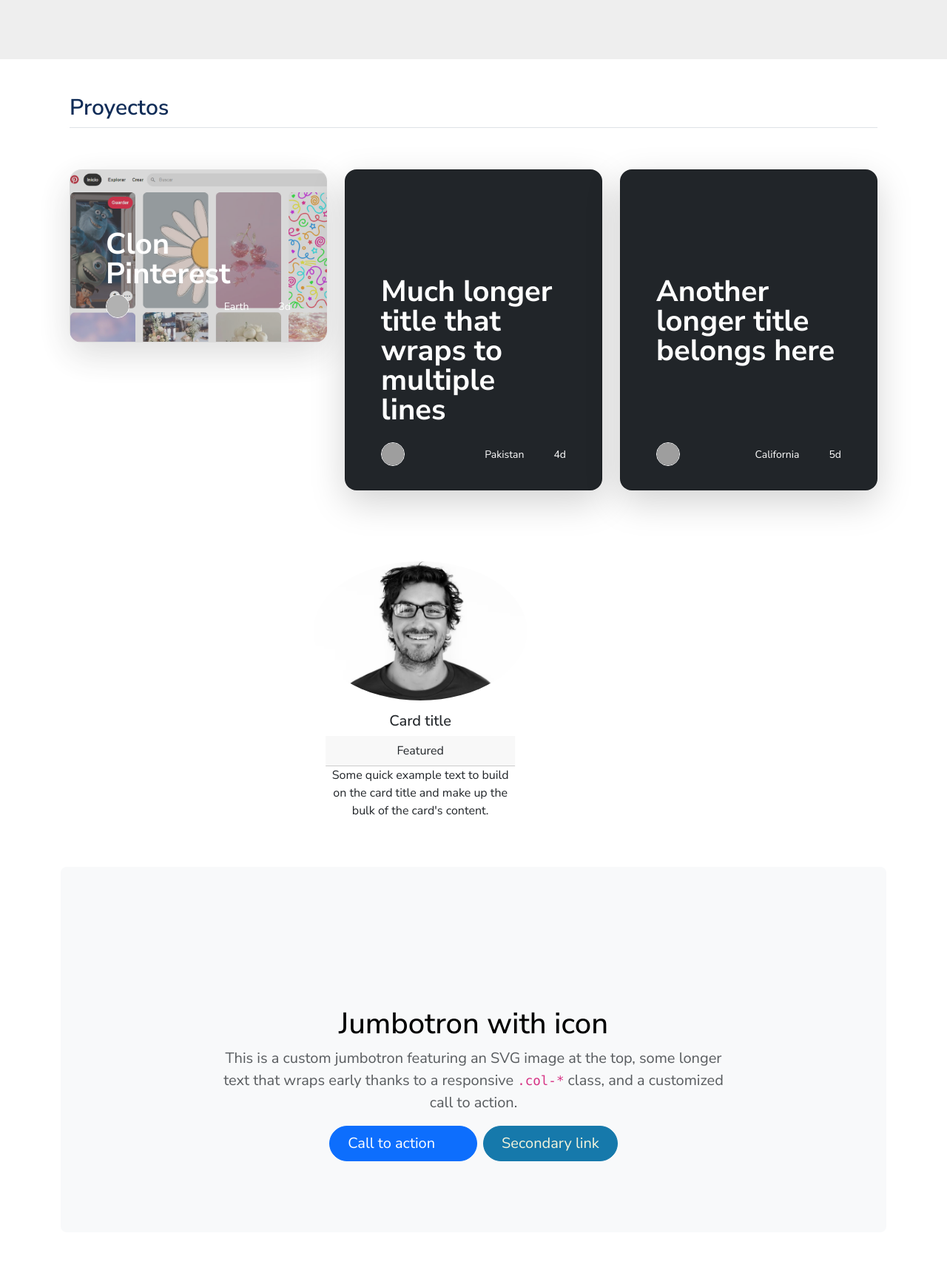
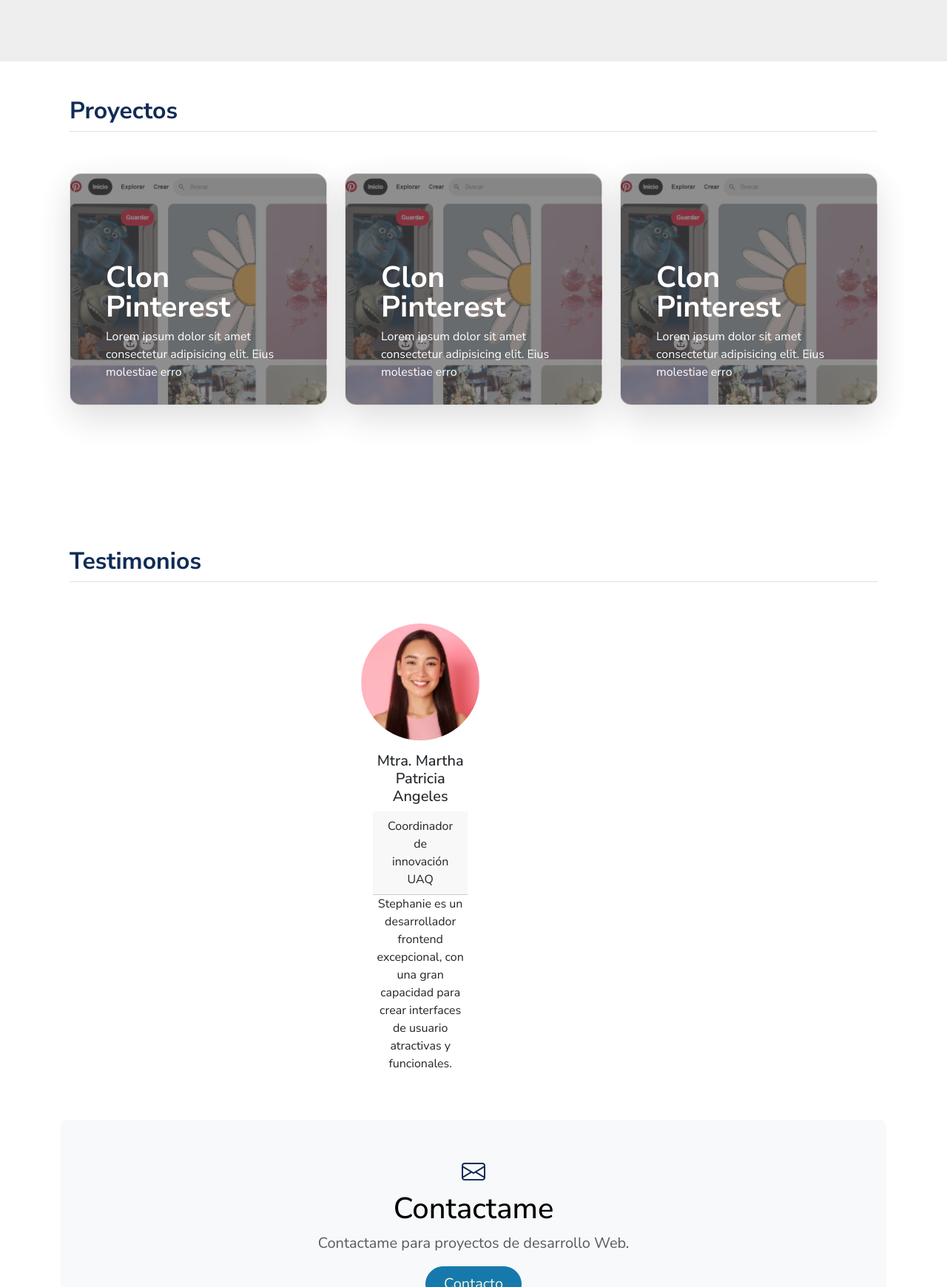
Before and after one commit to Laurean04/Laurean04.github.io, a plain HTML site: page index.html in a window 1280 px wide. Shown: the part 1060-2800 px from the top of the page at 74% size. Drawn offline with nearby package versions, Linux system fonts and the light colour scheme; grey boxes are pictures that could not be loaded.

Commit message:
Segunda version
Se modifico seccion de contacto y footer

```diff
--- a/index.html
+++ b/index.html
@@ -15,6 +15,8 @@
         integrity="sha384-QWTKZyjpPEjISv5WaRU9OFeRpok6YctnYmDr5pNlyT2bRjXh0JMhjY6hW+ALEwIH" crossorigin="anonymous">
     <!--Iconos Bootstrap-->
     <link rel="stylesheet" href="https://cdn.jsdelivr.net/npm/bootstrap-icons@1.11.3/font/bootstrap-icons.min.css">
+    <!-- Favicon -->
+  <link rel="shortcut icon" href="/assets/img/code-square.svg" type="image/x-icon">
     <!--Hoja de estilos-->
     <link rel="stylesheet" href="style.css">
     <title>Stephanie Vieyra</title>
@@ -59,7 +61,7 @@
         </section>
         <section id="habilidades">
             <div class="container px-4 py-5" id="hanging-icons">
-                <h2 class="pb-2 border-bottom subtitulo">Habilidades</h2>
+                <h2 class="pb-2 border-bottom subtitulo fw-bold">Habilidades</h2>
                 <div class="row g-4 py-5 row-cols-1 row-cols-lg-3">
                     <div class="col d-flex align-items-start">
                         <div
@@ -97,102 +99,89 @@
         </section>
         <section id="proyectos">
             <div class="container px-4 py-5" id="custom-cards">
-                <h2 class="pb-2 border-bottom subtitulo">Proyectos</h2>
-
+                <h2 class="pb-2 border-bottom subtitulo fw-bold">Proyectos</h2>
                 <div class="row row-cols-1 row-cols-lg-3 align-items-stretch g-4 py-5">
+                    <!--Card Proyecto-->
                     <div class="col">
                         <div
-                            class="img-proyecto1 card card-cover h-90 overflow-hidden text-bg-white rounded-4 shadow-lg">
+                            class="img-proyecto1 card card-cover h-100 overflow-hidden text-bg-white rounded-4 shadow-lg">
                             <div class="d-flex flex-column h-100 p-5 pb-3 text-white text-shadow-1">
-                                <h3 class="pt-2 mt-4 mb-2 display-6 lh-1 fw-bold">Clon Pinterest</h3>
-                                <ul class="d-flex list-unstyled mt-auto">
-                                    <li class="me-auto">
-                                        <img src="https://github.com/twbs.png" alt="Bootstrap" width="32" height="32"
-                                            class="rounded-circle border border-white">
-                                    </li>
-                                    <li class="d-flex align-items-center me-3">
-                                        <svg class="bi me-2" width="1em" height="1em">
-                                            <use xlink:href="#geo-fill"></use>
-                                        </svg>
-                                        <small>Earth</small>
-                                    </li>
-                                    <li class="d-flex align-items-center">
-                                        <svg class="bi me-2" width="1em" height="1em">
-                                            <use xlink:href="#calendar3"></use>
-                                        </svg>
-                                        <small>3d</small>
-                                    </li>
-                                </ul>
+                                <h3 class="pt-5 mt-4 mb-2 display-6 lh-1 fw-bold">Clon Pinterest</h3>
+                                <p>Lorem ipsum dolor sit amet consectetur adipisicing elit. Eius molestiae erro</p>
+
                             </div>
                         </div>
                     </div>
 
+                    <!--Card Proyecto-->
                     <div class="col">
-                        <div class="card card-cover h-100 overflow-hidden text-bg-dark rounded-4 shadow-lg"
-                            style="background-image: url('unsplash-photo-2.jpg');">
+                        <div
+                            class="img-proyecto1 card card-cover h-100 overflow-hidden text-bg-white rounded-4 shadow-lg">
                             <div class="d-flex flex-column h-100 p-5 pb-3 text-white text-shadow-1">
-                                <h3 class="pt-5 mt-5 mb-4 display-6 lh-1 fw-bold">Much longer title that wraps to
-                                    multiple lines</h3>
-                                <ul class="d-flex list-unstyled mt-auto">
-                                    <li class="me-auto">
-                                        <img src="https://github.com/twbs.png" alt="Bootstrap" width="32" height="32"
-                                            class="rounded-circle border border-white">
-                                    </li>
-                                    <li class="d-flex align-items-center me-3">
-                                        <svg class="bi me-2" width="1em" height="1em">
-                                            <use xlink:href="#geo-fill"></use>
-                                        </svg>
-                                        <small>Pakistan</small>
-                                    </li>
-                                    <li class="d-flex align-items-center">
-                                        <svg class="bi me-2" width="1em" height="1em">
-                                            <use xlink:href="#calendar3"></use>
-                                        </svg>
-                                        <small>4d</small>
-                                    </li>
-                                </ul>
+                                <h3 class="pt-5 mt-4 mb-2 display-6 lh-1 fw-bold">Clon Pinterest</h3>
+                                <p>Lorem ipsum dolor sit amet consectetur adipisicing elit. Eius molestiae erro</p>
+
                             </div>
                         </div>
                     </div>
+                    <!--Card Proyecto-->
+                    <div class="col">
+                        <div
+                            class="img-proyecto1 card card-cover h-100 overflow-hidden text-bg-white rounded-4 shadow-lg">
+                            <div class="d-flex flex-column h-100 p-5 pb-3 text-white text-shadow-1">
+                                <h3 class="pt-5 mt-4 mb-2 display-6 lh-1 fw-bold">Clon Pinterest</h3>
+                                <p>Lorem ipsum dolor sit amet consectetur adipisicing elit. Eius molestiae erro</p>
 
-                    <div class="col">
-                        <div class="card card-cover h-100 overflow-hidden text-bg-dark rounded-4 shadow-lg"
-                            style="background-image: url('unsplash-photo-3.jpg');">
-                            <div class="d-flex flex-column h-100 p-5 pb-3 text-shadow-1">
-                                <h3 class="pt-5 mt-5 mb-4 display-6 lh-1 fw-bold">Another longer title belongs here</h3>
-                                <ul class="d-flex list-unstyled mt-auto">
-                                    <li class="me-auto">
-                                        <img src="https://github.com/twbs.png" alt="Bootstrap" width="32" height="32"
-                                            class="rounded-circle border border-white">
-                                    </li>
-                                    <li class="d-flex align-items-center me-3">
-                                        <svg class="bi me-2" width="1em" height="1em">
-                                            <use xlink:href="#geo-fill"></use>
-                                        </svg>
-                                        <small>California</small>
-                                    </li>
-                                    <li class="d-flex align-items-center">
-                                        <svg class="bi me-2" width="1em" height="1em">
-                                            <use xlink:href="#calendar3"></use>
-                                        </svg>
-                                        <small>5d</small>
-                                    </li>
-                                </ul>
                             </div>
                         </div>
                     </div>
                 </div>
             </div>
         </section>
-        <section id="testimonios">
+        <section id="testimonios" class="mt-5">
+            <div class="container px-4 py-5">
+                <h2 class="pb-2 border-bottom subtitulo fw-bold">Testimonios</h2>
+            </div>
+
             <div id="carouselExampleAutoplaying" class="carousel slide" data-bs-ride="carousel">
                 <div class="carousel-inner">
+                    <!-- Card carousel -->
                     <div class="carousel-item active">
                         <div class="d-flex justify-content-center">
-                            <div class="card border-0" style="width: 18rem;">
-                                <img src="assets/img/referencia1.avif" class="rounded-circle card-img-top" alt="...">
+                            <div class="card border-0" style="width: 10rem;">
+                                <img src="assets/img/referencia1.PNG" class="rounded-circle card-img-top" alt="...">
                                 <div class="card-body text-center">
-                                    <h5 class="card-title text-center">Card title</h5>
+                                    <h5 class="card-title text-center">Mtra. Martha Patricia Angeles</h5>
+                                    <div class="card-header">
+                                        Coordinador de innovación UAQ
+                                    </div>
+                                    <p class="card-text text-center">Stephanie es un desarrollador frontend excepcional, con una gran capacidad para crear interfaces de usuario atractivas y funcionales. </p>
+                                </div>
+                            </div>
+                        </div>
+                    </div>
+                    <!-- Card -->
+                    <div class="carousel-item">
+                        <div class="d-flex justify-content-center">
+                            <div class="card border-0" style="width: 10rem;">
+                                <img src="assets/img/referencia2.PNG" class="rounded-circle card-img-top" alt="...">
+                                <div class="card-body text-center">
+                                    <h5 class="card-title text-center">Dr. Alberto Pastrana</h5>
+                                    <div class="card-header">
+                                        Director de innovación UAQ
+                                    </div>
+                                    <p class="card-text text-center">Siempre busca mejorar la experiencia del usuario. Fue un placer trabajar con él en el proyecto de re diseño de nuestra página web.</p>
+                                </div>
+                            </div>
+                        </div>
+                    </div>
+                    <!-- card -->
+                    <div class="carousel-item">
+                        <div class="d-flex justify-content-center">
+                            <div class="card border-0" style="width: 10rem;">
+                                <img src="assets/img/referencia3.PNG" class="rounded-circle card-img-top" alt="...">
+                                <div class="card-body text-center">
+                                    <h5 class="card-title text-center">Ing.Manuel</h5>
                                     <div class="card-header">
                                         Featured
                                     </div>
@@ -202,30 +191,7 @@
                             </div>
                         </div>
                     </div>
-                    <div class="carousel-item">
-                        <div class="d-flex justify-content-center">
-                        <div class="card border-0" style="width: 18rem;">
-                          <img src="assets/img/referencia1.avif" class="rounded-circle card-img-top" alt="...">
-                          <div class="card-body text-center">
-                            <h5 class="card-title text-center">Card title</h5>
-                            <div class="card-header">
-                              Featured
-                            </div>
-                            <p class="card-text text-center">Some quick example text to build on the card title and make up the bulk of the card's content.</p>
-                          </div>
-                        </div>
-                        </div>
-                      </div>
-                </div>
-                <div class="carousel-item">
-                    <div class="card" style="width: 18rem;">
-                        <img src="..." class="card-img-top" alt="...">
-                        <div class="card-body">
-                            <p class="card-text">Some quick example text to build on the card title and make up the
-                                bulk of the card's content.</p>
-                        </div>
-                    </div>
-                </div>
+
                 </div>
                 <button class="carousel-control-prev" type="button" data-bs-target="#carouselExampleAutoplaying"
                     data-bs-slide="prev">
@@ -239,28 +205,23 @@
                 </button>
             </div>
         </section>
+
+        <!-- Seccion de contacto -->
         <section id="contacto">
             <div class="container my-5">
                 <div class="p-5 text-center bg-body-tertiary rounded-3">
-                    <svg class="bi mt-4 mb-3" style="color: var(--bs-indigo);" width="100" height="100">
-                        <use xlink:href="#bootstrap"></use>
-                    </svg>
-                    <h1 class="text-body-emphasis">Jumbotron with icon</h1>
+                    <i class="bi bi-envelope" style="font-size: 2rem; color: #102C57;"></i>
+                    <h1  class="text-body-emphasis">Contactame</h1>
                     <p class="col-lg-8 mx-auto fs-5 text-muted">
-                        This is a custom jumbotron featuring an SVG image at the top, some longer text that wraps early
-                        thanks to a responsive <code>.col-*</code> class, and a customized call to action.
+                        Contactame para proyectos de desarrollo Web.
                     </p>
                     <div class="d-inline-flex gap-2 mb-5">
-                        <button class="d-inline-flex align-items-center btn btn-primary btn-lg px-4 rounded-pill"
-                            type="button">
-                            Call to action
-                            <svg class="bi ms-2" width="24" height="24">
-                                <use xlink:href="#arrow-right-short"></use>
-                            </svg>
+                        <a href="mailto:anelmontesdeoca0@gmail.com">
+                            <button class="btn btn-outline-secondary btn-lg px-4 rounded-pill" type="button">
+                              Contacto
                             </button>
-                        <button class="btn btn-outline-secondary btn-lg px-4 rounded-pill" type="button">
-                            Secondary link
-                        </button>
+                          </a>
+
                     </div>
                 </div>
             </div>
@@ -269,14 +230,12 @@
 
 
     <footer class="py-3 my-4">
-        <ul class="nav justify-content-center border-bottom pb-3 mb-3">
-            <li class="nav-item"><a href="#" class="nav-link px-2 text-body-secondary">Home</a></li>
-            <li class="nav-item"><a href="#" class="nav-link px-2 text-body-secondary">Features</a></li>
-            <li class="nav-item"><a href="#" class="nav-link px-2 text-body-secondary">Pricing</a></li>
-            <li class="nav-item"><a href="#" class="nav-link px-2 text-body-secondary">FAQs</a></li>
-            <li class="nav-item"><a href="#" class="nav-link px-2 text-body-secondary">About</a></li>
+        <ul class="nav justify-content-center pb-3 mb-3">
+            <li class="nav-item"><a href="https://github.com/Laurean04" target="_blank" class="nav-link px-2 text-body-secondary icon-footer"><i class="bi bi-github"></i></a></li>
+            <li class="nav-item"><a href="https://mx.linkedin.com/" class="nav-link px-2 text-body-secondary icon-footer" target="_blank"><i class="bi bi-linkedin"></i></a></li>
+            <li class="nav-item"><a href="https://www.instagram.com/" class="nav-link px-2 text-body-secondary icon-footer"><i class="bi bi-instagram"></i></a></li>
         </ul>
-        <p class="text-center text-body-secondary">© 2024 Company, Inc</p>
+        <p class="text-center fw-bold">Creado por Stephanie Judith Vieyra Laurean en el BootCamp de <a href="https://tecnolochicas.mx/" target="_blank">TecnoloChicasPro </a> </p>
     </footer>
     </div>
 
--- a/style.css
+++ b/style.css
@@ -60,7 +60,7 @@
     left: 0;
     width: 100%;
     height: 100%;
-    background: rgba(0,0,0,0.185);
+    background: rgba(0,0,0,0.550);
     pointer-events: none;
 }
 
@@ -73,6 +73,20 @@
 }
 .subtitulo{
    color: #102C57;
-   font-weight: 600;
-   font-size: 30px;
+
 }
+
+footer{
+   background-color: #102C57;
+}
+footer .icon-footer i{
+    color: beige;
+    font-size: 2rem;
+}
+footer p{
+    color: beige;
+}
+footer a{
+    color: #FFB1B1;
+    text-decoration: none;
+}
```
Also changed, not shown: assets/img/code-square.svg (added), assets/img/referencia1.PNG (added), assets/img/referencia2.PNG (added), assets/img/referencia3.PNG (added). Lines whose indentation alone changed are shown as unchanged.
